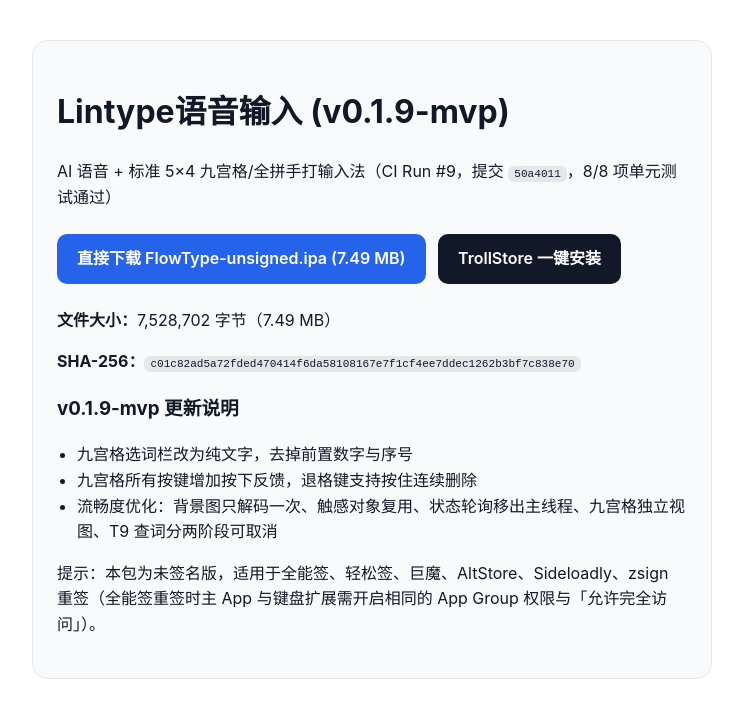
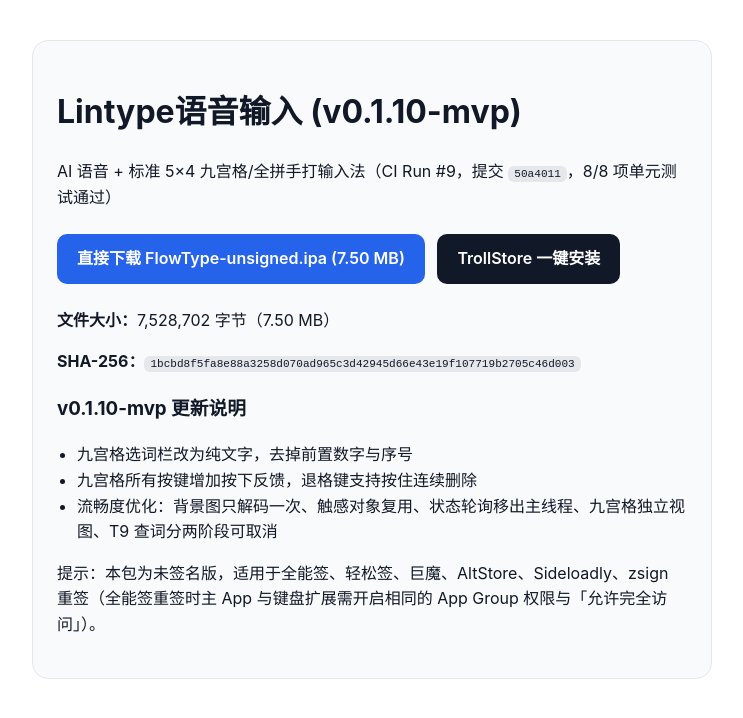
Before and after one commit to Pinevu/flowtype-ios, a plain HTML site: page index.html in a window 1280 px wide. Shown: the whole page, without its empty margins (268-1011 px from the left). Drawn offline with Linux system fonts and the light colour scheme.

Commit message:
deploy: release v0.1.10-mvp

```diff
--- a/index.html
+++ b/index.html
@@ -15,15 +15,15 @@
 </head>
 <body>
   <div class="card">
-    <h1>Lintype语音输入 (v0.1.9-mvp)</h1>
+    <h1>Lintype语音输入 (v0.1.10-mvp)</h1>
     <p>AI 语音 + 标准 5×4 九宫格/全拼手打输入法（CI Run #9，提交 <code>50a4011</code>，8/8 项单元测试通过）</p>
     <p>
-      <a class="btn" href="./FlowType-unsigned.ipa" download="FlowType-unsigned.ipa">直接下载 FlowType-unsigned.ipa (7.49 MB)</a>
+      <a class="btn" href="./FlowType-unsigned.ipa" download="FlowType-unsigned.ipa">直接下载 FlowType-unsigned.ipa (7.50 MB)</a>
       <a class="btn btn-sec" href="apple-magnifier://install?url=https://pinevu.github.io/flowtype-ios/FlowType-unsigned.ipa">TrollStore 一键安装</a>
     </p>
-    <p><strong>文件大小：</strong>7,528,702 字节（7.49 MB）</p>
-    <p><strong>SHA-256：</strong><code>c01c82ad5a72fded470414f6da58108167e7f1cf4ee7ddec1262b3bf7c838e70</code></p>
-    <h3>v0.1.9-mvp 更新说明</h3><ul><li>九宫格选词栏改为纯文字，去掉前置数字与序号</li><li>九宫格所有按键增加按下反馈，退格键支持按住连续删除</li><li>流畅度优化：背景图只解码一次、触感对象复用、状态轮询移出主线程、九宫格独立视图、T9 查词分两阶段可取消</li></ul>
+    <p><strong>文件大小：</strong>7,528,702 字节（7.50 MB）</p>
+    <p><strong>SHA-256：</strong><code>1bcbd8f5fa8e88a3258d070ad965c3d42945d66e43e19f107719b2705c46d003</code></p>
+    <h3>v0.1.10-mvp 更新说明</h3><ul><li>九宫格选词栏改为纯文字，去掉前置数字与序号</li><li>九宫格所有按键增加按下反馈，退格键支持按住连续删除</li><li>流畅度优化：背景图只解码一次、触感对象复用、状态轮询移出主线程、九宫格独立视图、T9 查词分两阶段可取消</li></ul>
     <p>提示：本包为未签名版，适用于全能签、轻松签、巨魔、AltStore、Sideloadly、zsign 重签（全能签重签时主 App 与键盘扩展需开启相同的 App Group 权限与「允许完全访问」）。</p>
   </div>
 </body>
```
Also changed, not shown: 1 other file.
